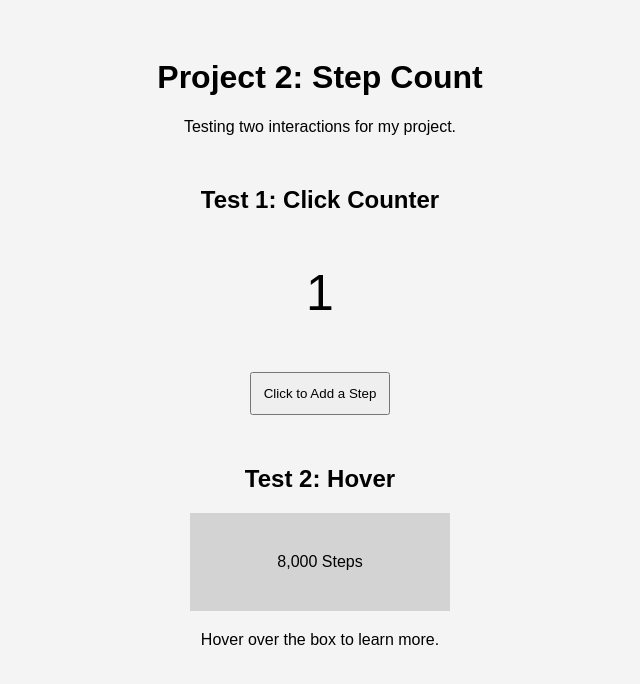
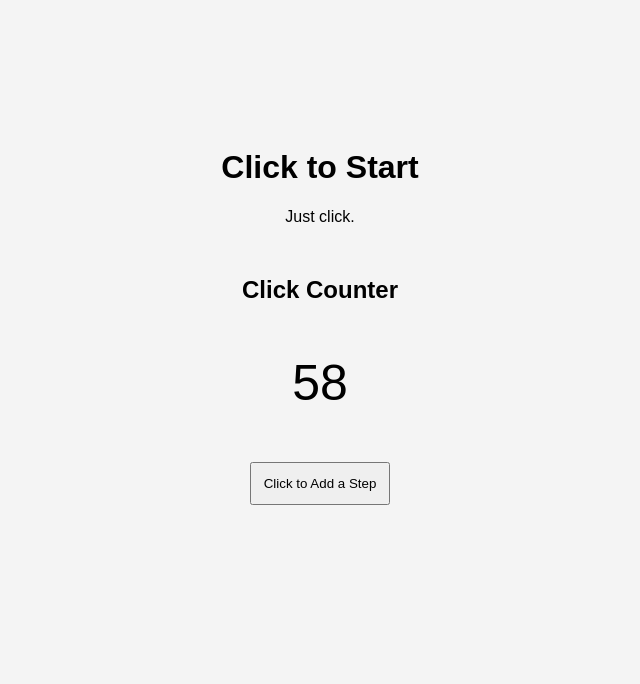
Before and after one commit to wonjaeschool03/Project-2-Functions-Ver.1, a plain HTML site: page index.html in a window 1280 px wide. Both pictures are taken after a click on the button "Click to Add a Step". Shown: the whole page, without its empty margins (320-960 px from the left). Drawn offline with Linux system fonts and the light colour scheme.

Commit message:
Commit edited codes to the repo

```diff
--- a/index.html
+++ b/index.html
@@ -6,16 +6,14 @@
   <link rel="stylesheet" href="style.css">
 </head>
 <body>
-  <h1>Project 2: Step Count</h1>
-  <p>Testing two interactions for my project.</p>
+  <h1>Click to Start</h1>
+  <p>Just click.</p>
 
-  <h2>Test 1: Click Counter</h2>
+  <h2>Click Counter</h2>
   <p id="count">0</p>
   <button id="stepButton">Click to Add a Step</button>
 
-  <h2>Test 2: Hover</h2>
-  <div id="stepBox">8,000 Steps</div>
-  <p id="story">Hover over the box to learn more.</p>
+  <p id="message"></p>
 
   <script src="script.js"></script>
 </body>
--- a/script.js
+++ b/script.js
@@ -1,4 +1,4 @@
-// Test 1: Click counter
+/*
 let steps = 0;
 
 let button = document.getElementById("stepButton");
@@ -10,16 +10,62 @@ button.addEventListener("click", function() {
   console.log("Steps:", steps);
 });
 
-// Test 2: Hover interaction
-let box = document.getElementById("stepBox");
-let story = document.getElementById("story");
+let totalClicks = 0;
+let myRandomNum;
+let myDiceRoll;
 
-box.addEventListener("mouseover", function() {
-  story.textContent = "8,000 steps: walked to class and went grocery shopping.";
-  console.log("Mouse is over the box");
+function setup (){
+
+}
+
+function draw (){
+
+}
+
+function mouseClicked(){
+  totalClicks++;
+
+  myDiceRoll = Math.floor(random(1,3));
+
+  if (myDiceRoll === 3){
+    myRandomNum = Math.floor(random(10,100));
+    totalClicks += myRandomNum;
+  }
+
+  document.getElementById("myClicks").innerHTML = totalClicks;
+}
+*/
+
+
+let steps = 0;
+let myRandomNum;
+let myDiceRoll;
+
+let button = document.getElementById("stepButton");
+let count = document.getElementById("count");
+
+button.addEventListener("click", function() {
+
+  steps = steps + 1;
+
+  myDiceRoll = Math.floor(Math.random() * 3) + 1;
+
+  if (myDiceRoll === 3) {
+    myRandomNum = Math.floor(Math.random() * 90) + 10;
+    steps = steps + myRandomNum;
+  }
+
+  count.textContent = steps;
+
+  if (steps >= 1000) {
+  message.textContent = "🏆 You won the grand prize!";
+} else if (steps >= 500) {
+  message.textContent = "🎉 Amazing! You reached 500 steps!";
+} else if (steps >= 100) {
+  message.textContent = "🎊 Congratulations! You reached 100 steps!";
+}
+
+  console.log("Steps:", steps);
+  console.log("Dice Roll:", myDiceRoll);
+
 });
-
-box.addEventListener("mouseout", function() {
-  story.textContent = "Hover over the box to learn more.";
-  console.log("Mouse left the box");
-});
--- a/style.css
+++ b/style.css
@@ -1,8 +1,8 @@
 body {
-  font-family: Arial, sans-serif;
+  font-family: 'Arial', sans-serif;
   text-align: center;
   background: #f4f4f4;
-  padding: 30px;
+  padding: 120px;
 }
 
 h2 {
@@ -17,15 +17,3 @@ button {
   padding: 12px;
   cursor: pointer;
 }
-
-#stepBox {
-  background: lightgray;
-  padding: 40px;
-  width: 180px;
-  margin: 20px auto;
-  cursor: pointer;
-}
-
-#stepBox:hover {
-  background: lightblue;
-}
```
